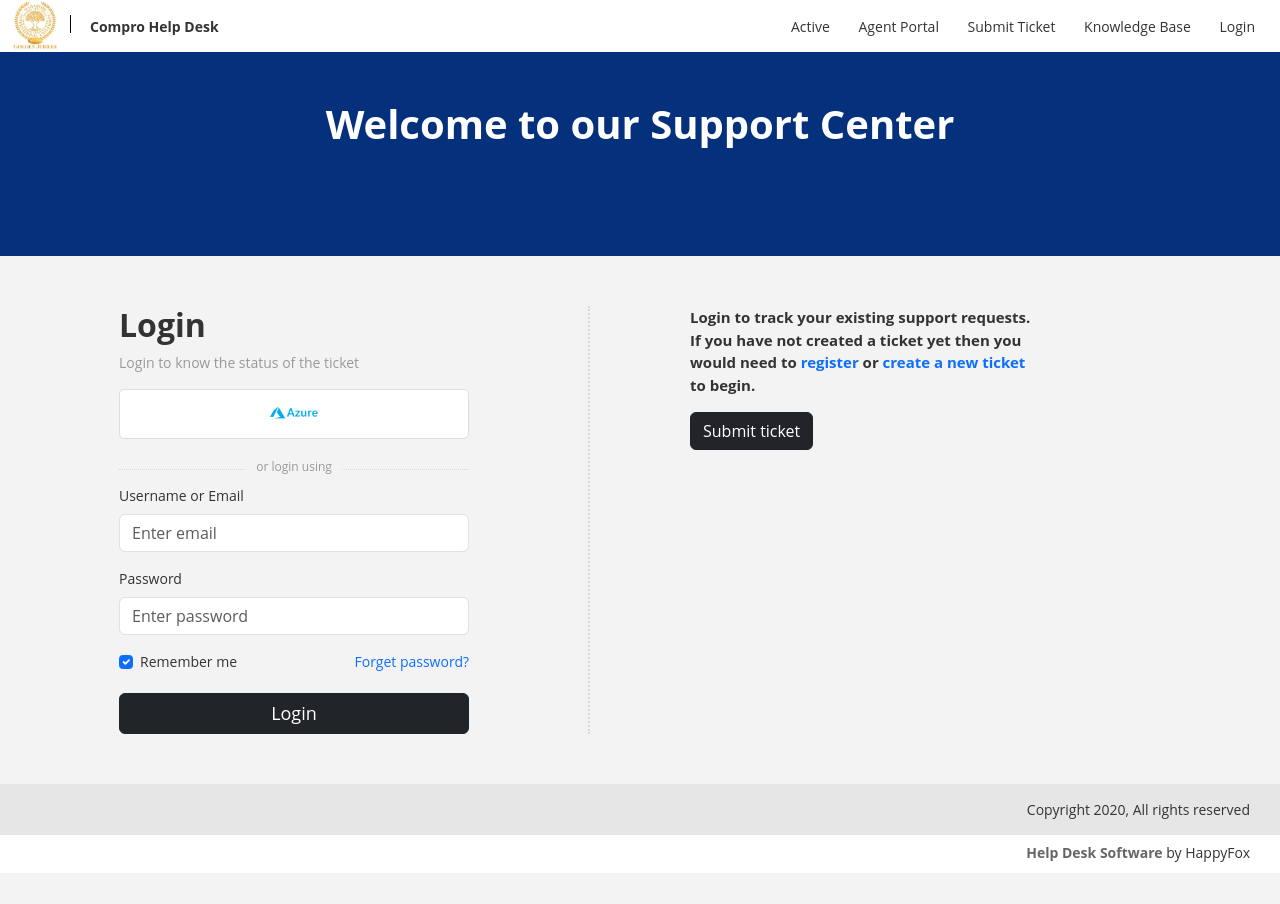
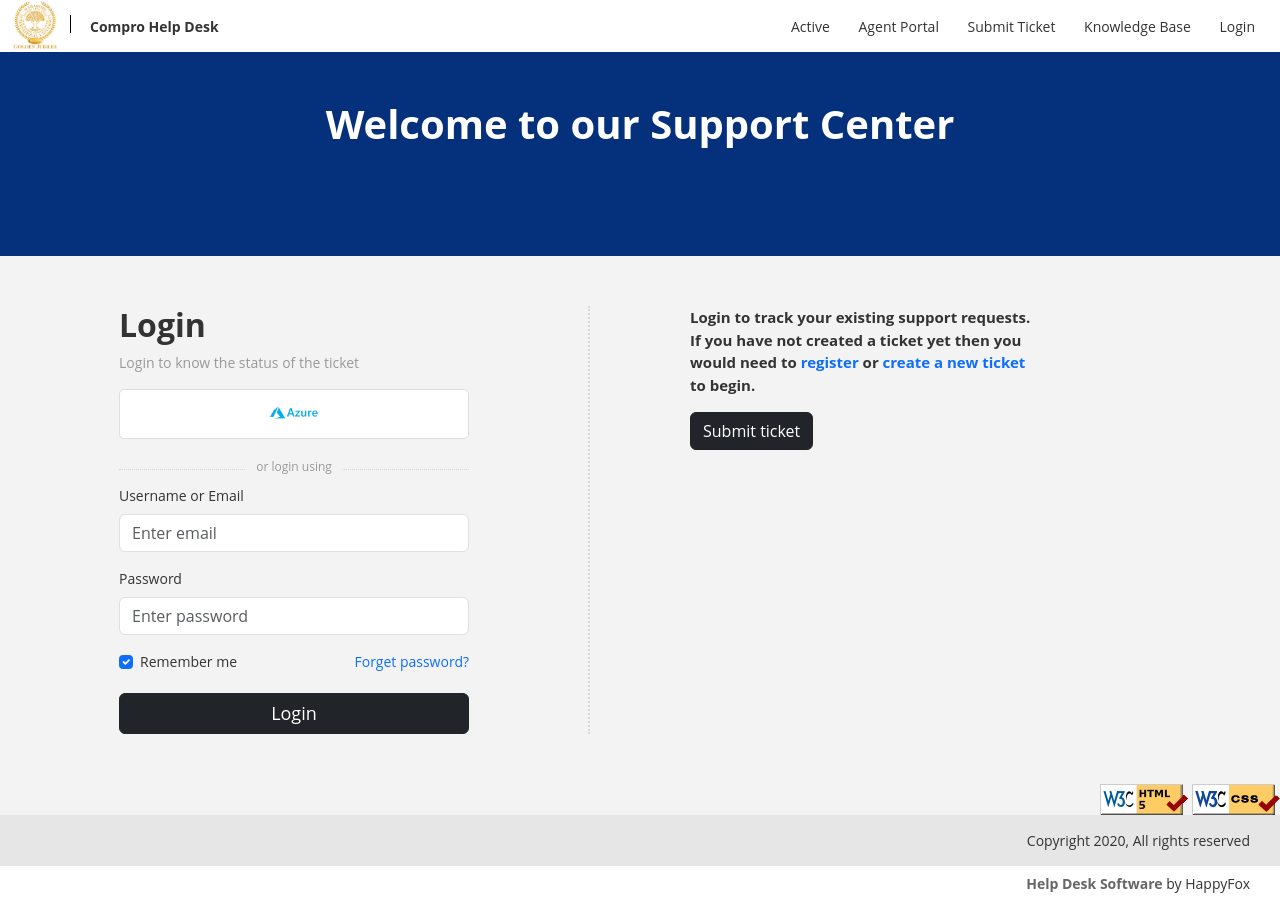
Before and after one commit to AdamaSorho/cs472.github.io, a plain HTML site: page lab3-CSHelpDesk-Login-webpage/login.html in a window 1280 px wide. Before the commit the page ends 873 px from the top, so only its background shows below. Drawn offline with nearby package versions, Linux system fonts and the light colour scheme.

Commit message:
Added validators

```diff
--- a/lab3-CSHelpDesk-Login-webpage/login.css
+++ b/lab3-CSHelpDesk-Login-webpage/login.css
@@ -148,6 +148,10 @@ footer {
   margin-top: 50px;
 }
 
+.validators {
+  text-align: end;
+}
+
 .copyright {
   text-align: end;
   background-color: #e6e6e6;
--- a/lab3-CSHelpDesk-Login-webpage/login.html
+++ b/lab3-CSHelpDesk-Login-webpage/login.html
@@ -85,6 +85,15 @@
     </div>
 
     <footer>
+      <div class="validators">
+        <a href="http://validator.w3.org/check?url=https://adamasorho.github.io/cs472.github.io/aboutme.html">
+          <img src="../images/w3c-html5-logo.png" alt="html validator">
+        </a>
+        <a
+          href="https://jigsaw.w3.org/css-validator/validator?uri=https://adamasorho.github.io/cs472.github.io/aboutme.html">
+          <img src="../images/w3c-css.png" alt="CSS validator">
+        </a>
+      </div>
       <div class="copyright">
         Copyright 2020, All rights reserved
       </div>
```
